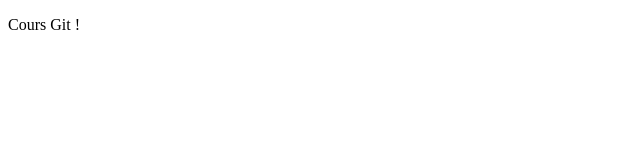
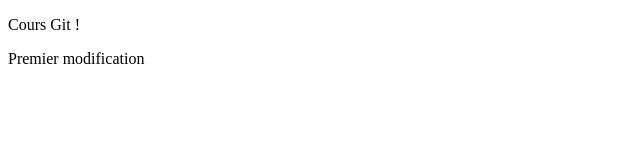
Before and after one commit to Herilanto003/cours_git_depot_distant, a plain HTML site: page index.html in a window 1280 px wide. Shown: the whole page, without its empty margins (0-640 px from the left). Drawn offline with Linux system fonts and the light colour scheme.

Commit message:
Mon premier modification

```diff
--- a/index.html
+++ b/index.html
@@ -7,5 +7,6 @@
   </head>
   <body>
     <p>Cours Git !</p>
+    <p>Premier modification</p>
   </body>
 </html>
```
